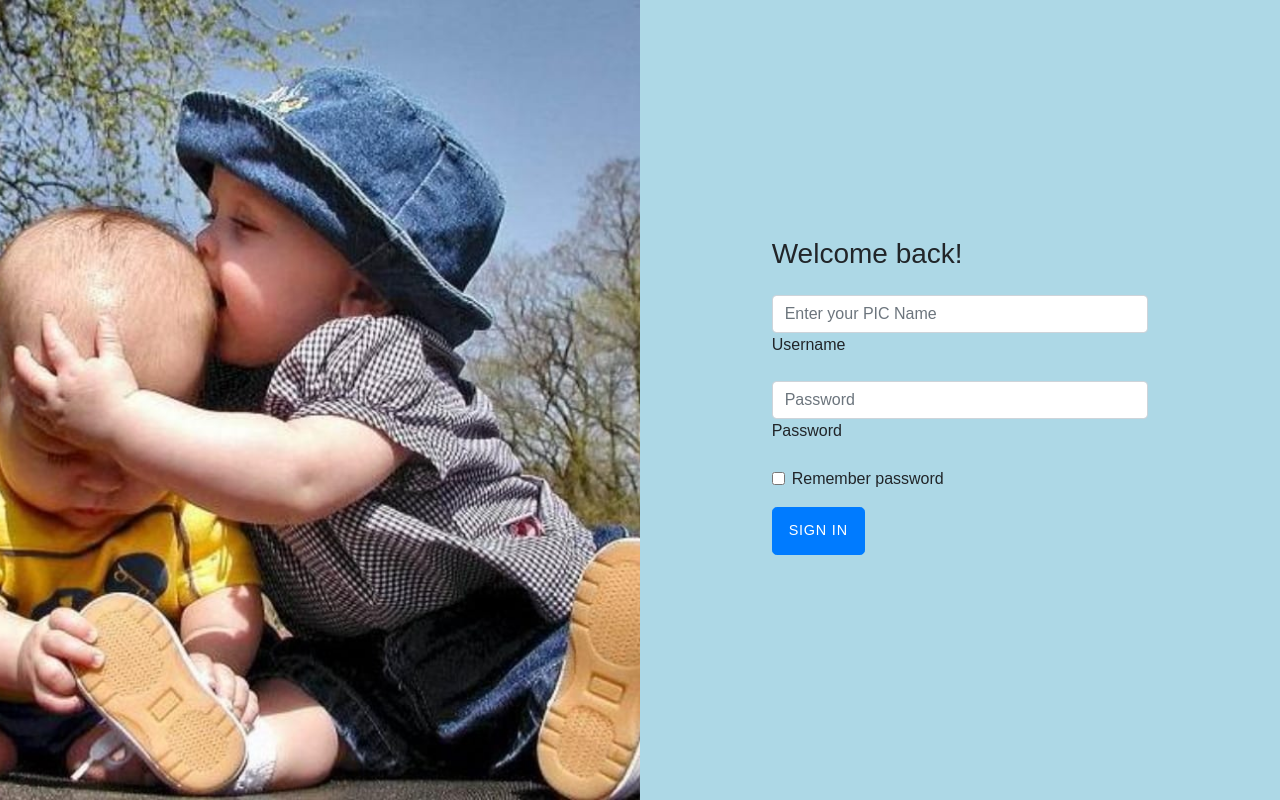
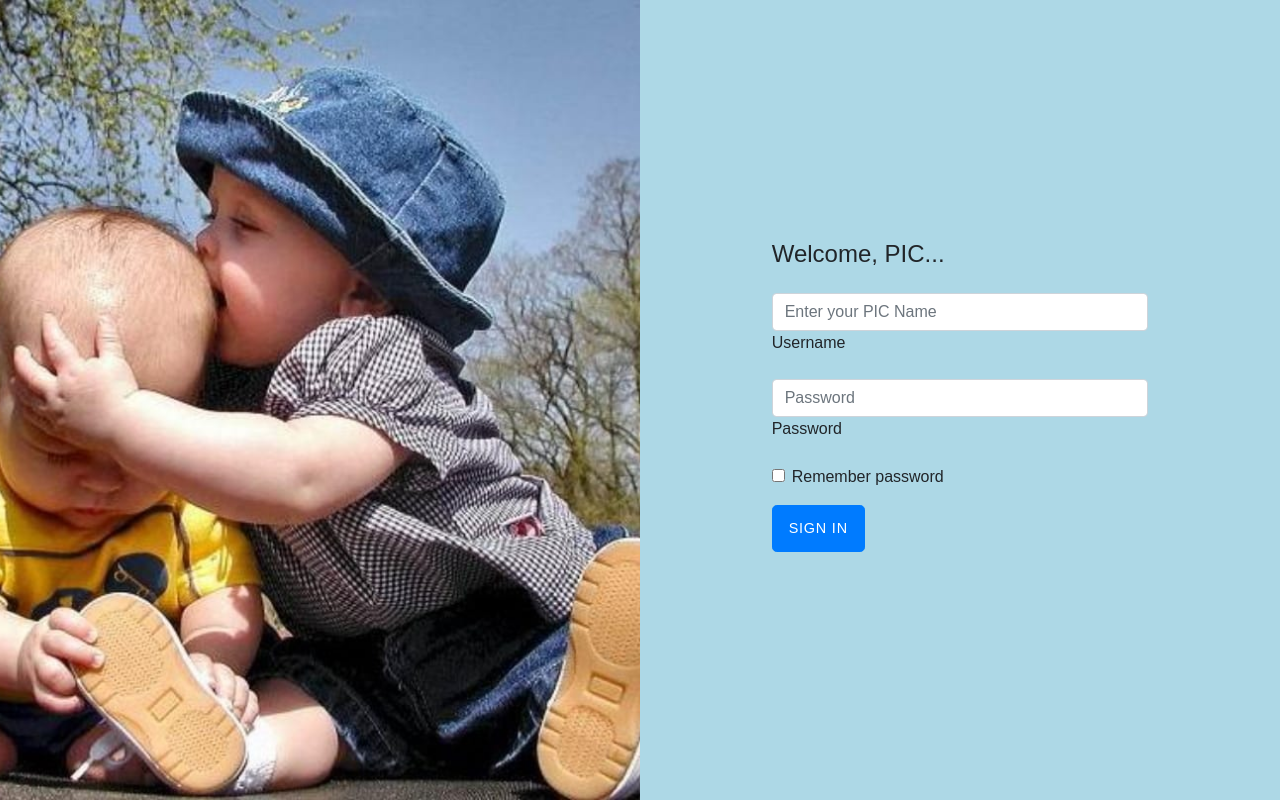
Before and after one commit to AAKRITI111/Heroku-Website, a Flask app: page /home in a window 1280 px wide. Run offline with Flask 2, Linux system fonts and the light colour scheme.

Commit message:
password AND login page

```diff
--- a/templates/login.html
+++ b/templates/login.html
@@ -25,7 +25,7 @@
           <div class="container">
             <div class="row">
               <div class="col-md-9 col-lg-8 mx-auto">
-                <h3 class="login-heading mb-4">Welcome back!</h3>
+                <h4 class="login-heading mb-4"><B>Welcome, PIC...</B></h4>
 
                 <!-- Sign In Form -->
                 <form action="#" method="POST">
```
